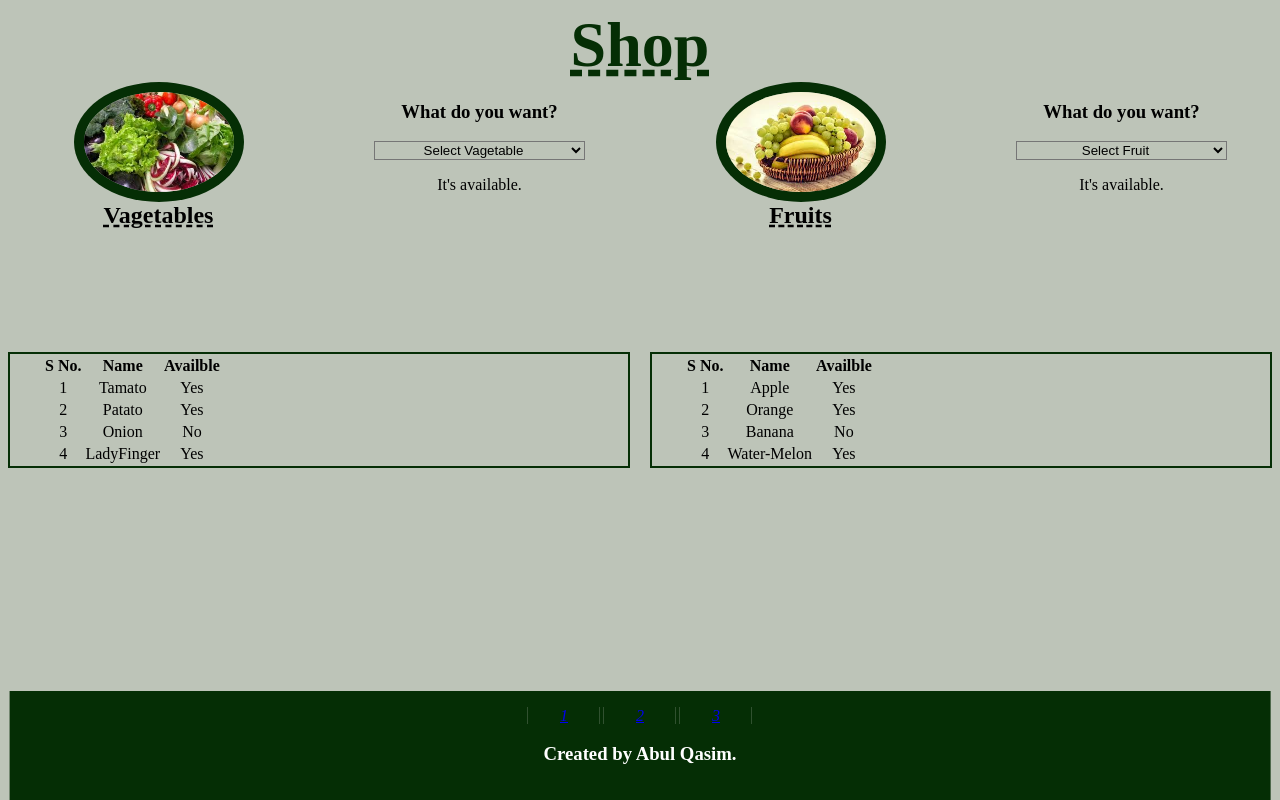
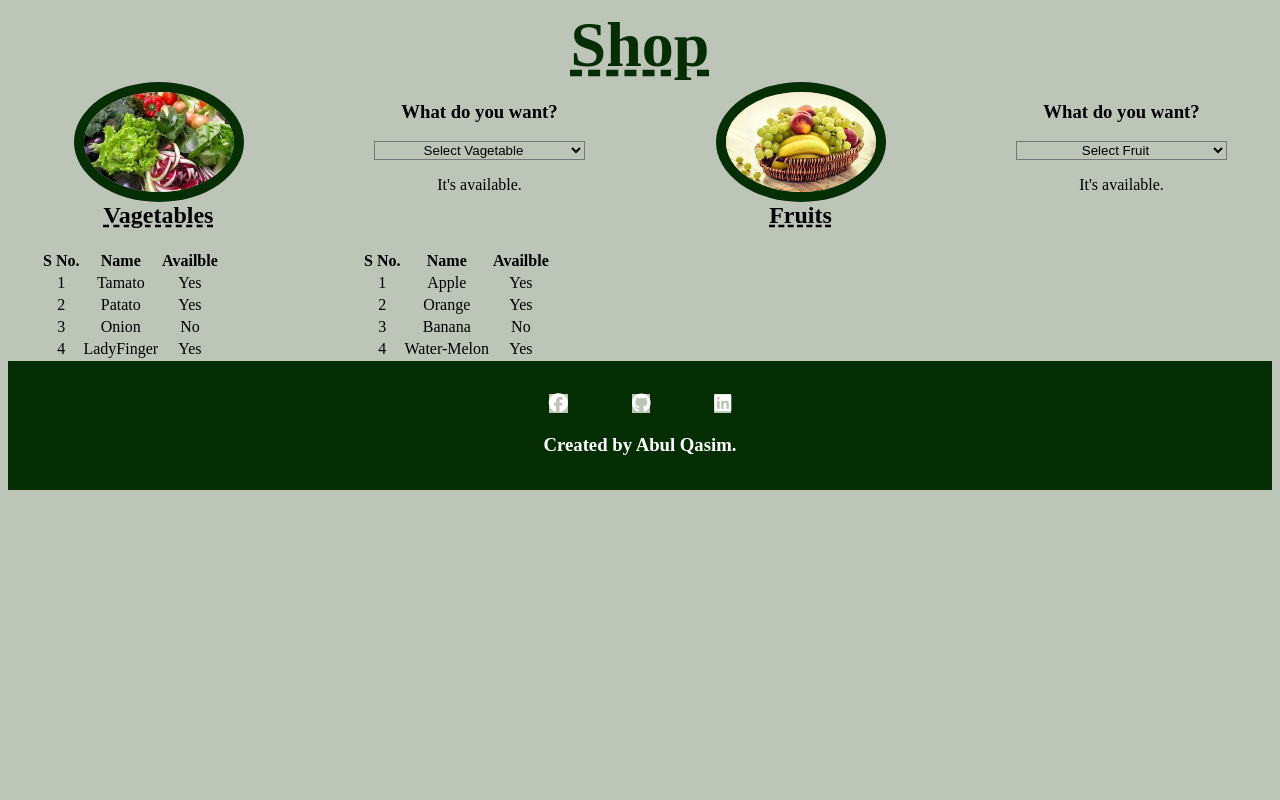
Before and after one commit to AbulQasimbintariq/JavaScriptP_4, a plain HTML site: page index.html in a window 1280 px wide. Drawn offline with Linux system fonts and the light colour scheme.

Commit message:
add change

```diff
--- a/index.html
+++ b/index.html
@@ -3,6 +3,7 @@
 <head>
     <meta charset="UTF-8">
     <meta name="viewport" content="width=device-width, initial-scale=1.0">
+    <link rel="stylesheet" href="https://cdnjs.cloudflare.com/ajax/libs/font-awesome/6.7.2/css/all.min.css" integrity="sha512-Evv84Mr4kqVGRNSgIGL/F/aIDqQb7xQ2vcrdIwxfjThSH8CSR7PBEakCr51Ck+w+/U6swU2Im1vVX0SVk9ABhg==" crossorigin="anonymous" referrerpolicy="no-referrer" />
     <title>Document</title>
     <link rel="stylesheet" href="/style.css">
 </head>
@@ -111,10 +112,12 @@
         </div>
     </main>
     <footer>
-        <div id="links">
-            <a href="/"><i>1</i></a>
-            <a href="/"><i>2</i></a>
-            <a href="/"><i>3</i></a>
+        <div class="footer_links">
+            <ul>
+                <li><a href="https://www.facebook.com/profile.php?id=61557762707642"><i class="fab fa-facebook"></i></a></li>
+                <li><a href="https://github.com/dashboard"><i class="fa-brands fa-github"></i></a></li>
+                <li><a href="https://www.linkedin.com/company/sign-in-private-limited/?originalSubdomain=pk"><i class="fab fa-linkedin"></i></a></li>
+            </ul>
         </div>
         <h3>
             Created by Abul Qasim.
--- a/style.css
+++ b/style.css
@@ -17,13 +17,11 @@ main{
     grid-template-columns: repeat(auto-fill,minmax(250px,1fr));
     /* grid-template-columns: 1fr 1fr 1fr 1fr;  same as above */
     /* grid-template-columns: auto; */
-    grid-template-rows: minmax(250px,auto);
+    /* grid-template-rows: minmax(250px,auto); */
     grid-gap: 20px;
 
 }
-/* .box{
-    border: 2px solid rgb(5, 46, 5);
-} */
+
 .pics img{
     object-fit:cover;
      width: 150px;
@@ -56,16 +54,6 @@ main{
     flex-direction: column;
 }
 
-main #msg1{
-    border: 2px solid rgb(5, 46, 5);
-    grid-column-start: 1;
-    grid-column-end: 3;
-}
-main #msg2{
-    border: 2px solid rgb(5, 46, 5);
-    grid-column-start: 3;
-    grid-column-end: 5;
-}
 
 table{
     padding:0 2rem;
@@ -75,24 +63,33 @@ select{
 }
 
 footer{
-    position: fixed;
     bottom: 0;
-    width: 96%;
-    left: 50%;
-    right: 50%;
-    transform: translate(-50%);
     text-align: center;
     background-color:rgb(5, 46, 5);
     color:white;
     padding: 1rem;
 }
-
-footer h3,#links{
+footer h3{
     background: transparent;
 }
 
+.footer_links ul{
+    display: flex;
+    justify-content: center;
+    align-items: center;
+    text-decoration: none;
+    list-style: none;
+    background-color:rgb(5, 46, 5);
 
-.links a,i{
-    background-color:rgb(5, 46, 5);
-    padding:0 2rem
+    padding: 0;
 }
+.footer_links ul li{
+    background-color: transparent;
+}
+
+.footer_links ul li a{
+    padding: 0 2rem;
+    color: white;
+    background: transparent;
+    font-size: 1.2rem;
+}
```
